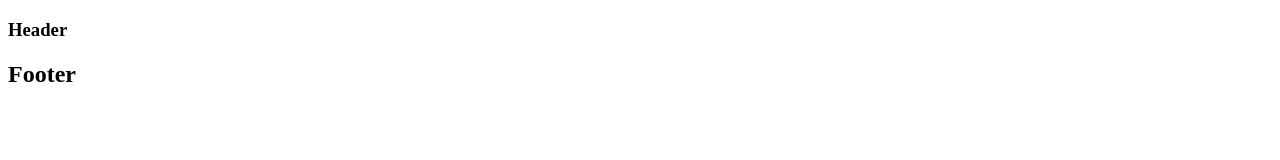
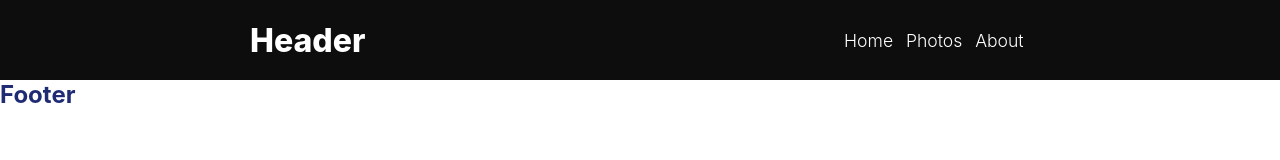
Before and after one commit to jjunior96/portfolio-test, a Gatsby site: page / in a window 1280 px wide. Built offline with nearby package versions, Linux system fonts and the light colour scheme; Gatsby itself is replaced by a stand-in of ours.

Commit message:
chore: add details

```diff
--- a/src/components/Header/index.js
+++ b/src/components/Header/index.js
@@ -1,10 +1,13 @@
 import React from 'react';
+
+import MenuLinks from '../MenuLinks';
 
 import * as S from './styled';
 
 const Header = () => (
   <S.HeaderWrapper>
-    <h1>Header</h1>
+    <S.HeaderLogo to="/">Header</S.HeaderLogo>
+    <MenuLinks />
   </S.HeaderWrapper>
 );
 
--- a/src/components/Header/styled.js
+++ b/src/components/Header/styled.js
@@ -1,3 +1,24 @@
+import { Link } from 'gatsby';
 import styled from 'styled-components';
 
-export const HeaderWrapper = styled.section``;
+export const HeaderWrapper = styled.section`
+  display: flex;
+  width: 100%;
+  height: 80px;
+  background: #0d0d0d;
+  align-items: center;
+  padding: 0 250px;
+  justify-content: space-between;
+`;
+
+export const HeaderLogo = styled(Link)`
+  text-decoration: none;
+  color: #fff;
+  font-weight: 800;
+  font-size: 2rem;
+  transition: color 0.4s;
+
+  &:hover {
+    color: #f2de77;
+  }
+`;
--- a/src/components/Layout/index.js
+++ b/src/components/Layout/index.js
@@ -2,12 +2,14 @@ import React from 'react';
 
 import Header from '../Header';
 import Footer from '../Footer';
+import GlobalStyles from '../../styles/global';
 
 import * as S from './styled';
 
 const Layout = () => {
   return (
     <S.LayoutWrapper>
+      <GlobalStyles />
       <Header />
       <Footer />
     </S.LayoutWrapper>
--- a/src/pages/index.js
+++ b/src/pages/index.js
@@ -11,7 +11,6 @@ const IndexPage = () => (
       <title>Home - Screen</title>
     </Helmet>
     <h1>Home</h1>
-    <h2>Test</h2>
   </Layout>
 );
 
--- a/src/styles/global.js
+++ b/src/styles/global.js
@@ -13,6 +13,7 @@ const GlobalStyle = createGlobalStyle`
   body {
     background: #fff;
     color: #1F2C73;
+    font-family: -apple-system, BlinkMacSystemFont, 'Segoe UI', Roboto, Oxygen, Ubuntu, Cantarell, 'Open Sans', 'Helvetica Neue', sans-serif;
     -webkit-font-smoothing: antialiased !important;
   }
 `;
```
